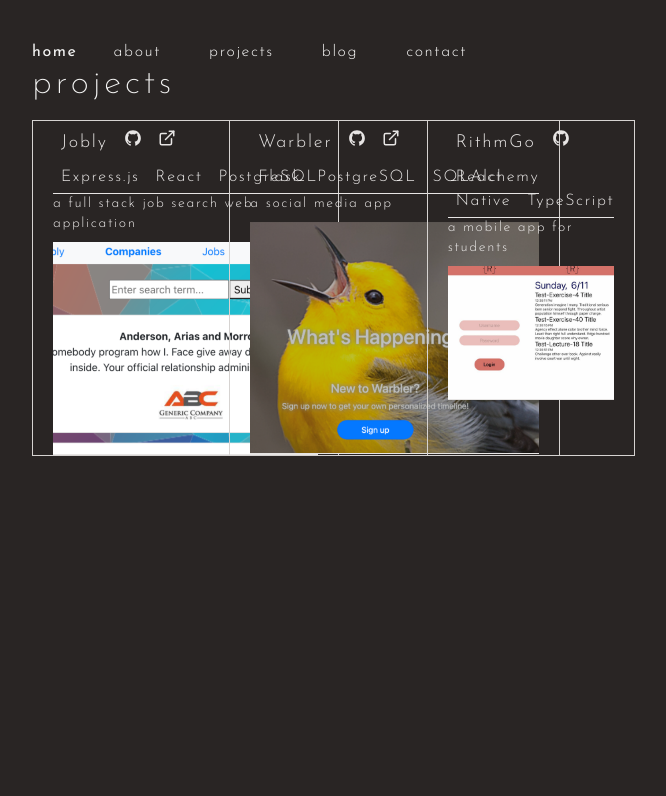
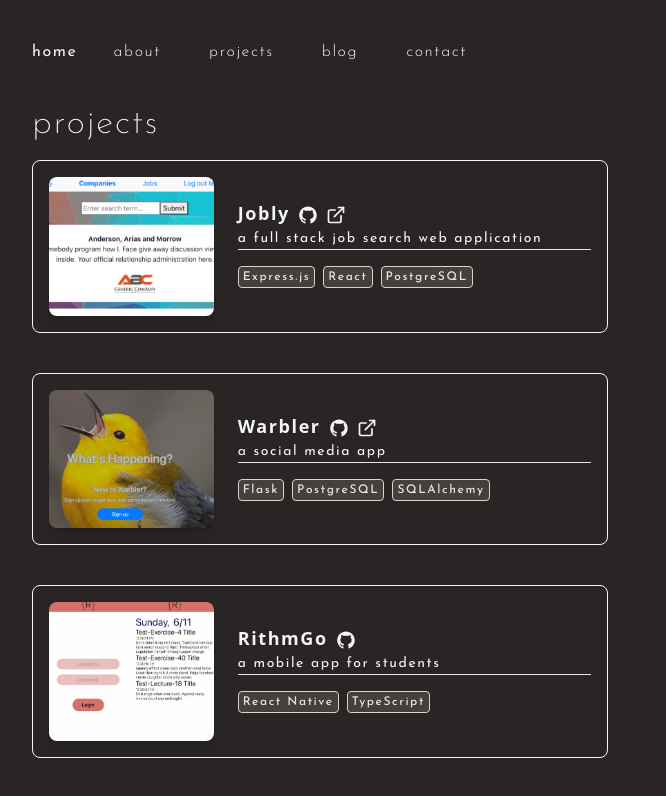
Before and after one commit to huseKivrak/huse.dev, a Next.js app: page /projects in a window 1280 px wide. Shown: the top 796 px of the page, without its empty margins (320-986 px from the left). Built offline with nearby package versions, Linux system fonts and the light colour scheme.

Commit message:
different card layout

```diff
--- a/app/projects/page.tsx
+++ b/app/projects/page.tsx
@@ -3,65 +3,65 @@ import { AiOutlineGithub } from "react-icons/ai";
 import { FiExternalLink } from "react-icons/fi";
 import Link from "next/link";
 import Image from "next/image";
-
 import { Separator } from "@/components/ui/separator";
+import { AspectRatio } from "@/components/ui/aspect-ratio";
 
 export default function Projects(): JSX.Element {
+  //
   return (
-    <section className="grid grid-cols-1 md:grid-cols-2 lg:grid-cols-3 gap-4 font-light">
-      <h2 className=" text-4xl font-extralight tracking-widest col-span-full">
-        projects
-      </h2>
+    <div className="container mt-10 px-0 mx-auto">
+      <h2 className="text-4xl font-extralight mb-4">projects</h2>
+
       {PROJECTS.map((project, index) => (
         <div
-          className=" bg-transparent border border-stone-300 text-stone-200 hover:text-white mx-auto px-5 "
           key={`${project.title}-${index}`}
-          tabIndex={0}
+          className="bg-transparent mb-10 p-4 border rounded-lg border-stone-100"
         >
-          <div className="flex items-start space-x-4 my-2 tracking-widest font-light text-lg">
-            <p className="ml-2">{project.title}</p>
+          <div className="space-y-4 lg:grid lg:grid-cols-3 lg:items-start lg:gap-6 lg:space-y-4">
+            <AspectRatio ratio={19 / 16}>
+              <Image
+                className="object-cover shadow-lg rounded-lg group-hover:opacity-75"
+                src={project.image}
+                alt={project.title}
+                fill
+              />
+            </AspectRatio>
 
-            <Link
-              href={project.github}
-              aria-label={`GitHub link for ${project.title}`}
-            >
-              <AiOutlineGithub />
-            </Link>
+            <div className="sm:col-span-2">
+              <div className="mt-2">
+                <h4 className="text-lg leading-6 font-semibold font-sans text-skin-inverted group-hover:text-skin-primary">
+                  {project.title}
+                  <Link href={project.github} target="_blank">
+                    <AiOutlineGithub className="inline-block ml-2 text-xl" />
+                  </Link>
+                  {project.url && (
+                    <Link href={project.url} target="_blank">
+                      <FiExternalLink className="inline-block ml-2 text-xl" />
+                    </Link>
+                  )}
+                </h4>
 
-            {project.url && (
-              <Link
-                href={project.url}
-                aria-label={`External link for ${project.title}`}
-              >
-                <FiExternalLink />
-              </Link>
-            )}
+                <p className="mt-1 text-sm font-normal text-skin-base leading-5">
+                  {project.description}
+                </p>
+                <Separator className="mb-4" />
               </div>
-            <div className="space-x-4 ml-2 my-1">
-              {project.tags.map((tag, index) => {
-                return (
-                  <span key={index} className="">
-                    {tag}
-                  </span>
-                );
-              })}
+              <div className="flex items-center space-x-3">
+                <div className="flex items-center space-x-2">
+                  {project.tags.map((tag, index) => (
+                    <span
+                      key={index}
+                      className="inline-flex items-center leading-none px-1 py-1 text-xs font-medium text-stone-200 bg-stone-700 rounded-sm border border-stone-300"
+                    >
+                      {tag}
+                    </span>
+                  ))}
+                </div>
+              </div>
             </div>
-          <Separator />
-
-          <div className="text-sm">
-            {project.description}
-
-            <Image
-              src={project.image}
-              alt={project.title}
-              width={400}
-              height={200}
-              className="mt-2"
-            />
-            <Separator />
           </div>
         </div>
       ))}
-    </section>
+    </div>
   );
 }
```
